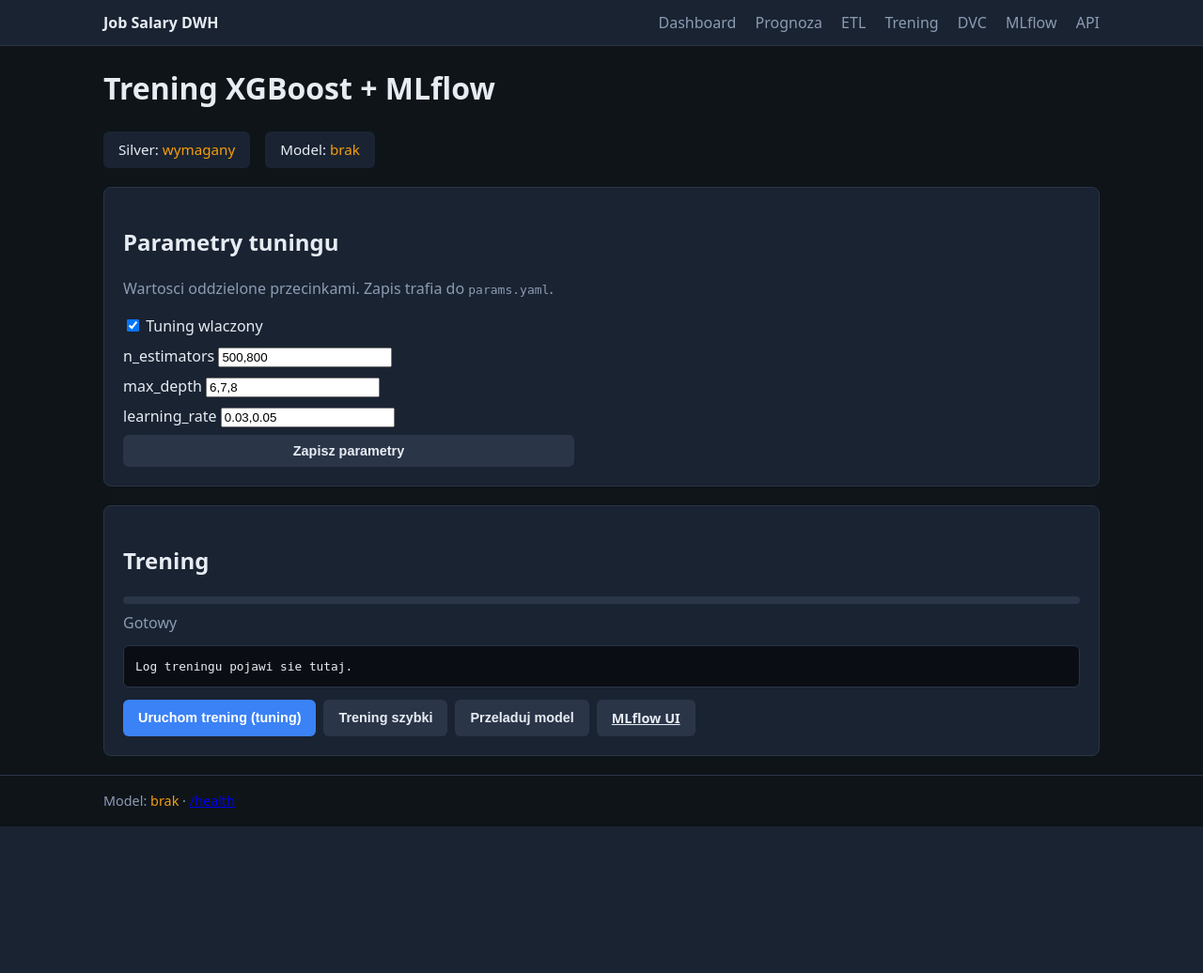
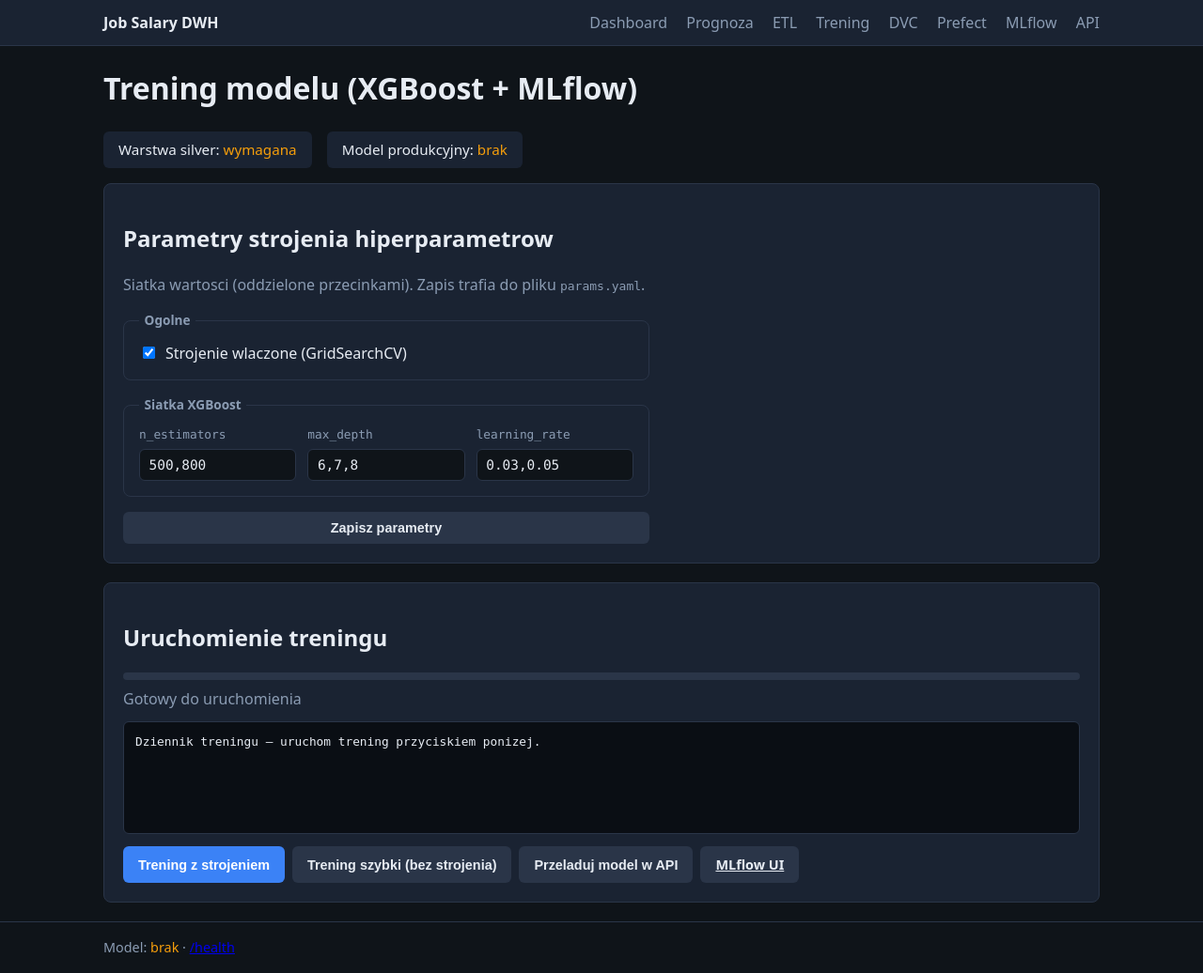
Before and after one commit to Marcin00000/HdProjekt, a FastAPI app: page /docs/training in a window 1280 px wide. Shown: the whole page at 94% size. Before the commit the page ends 880 px from the top, so only its background shows below. Run offline with FastAPI, Linux system fonts and the light colour scheme.

Commit message:
docker + web, naprawa błędów

```diff
--- a/api/static/css/main.css
+++ b/api/static/css/main.css
@@ -128,11 +128,17 @@ main { padding: 2rem 0 3rem; min-height: 60vh; }
   border: 1px solid #2a3548;
   border-radius: 6px;
   padding: 0.75rem;
-  max-height: 220px;
+  min-height: 120px;
+  max-height: 360px;
   overflow: auto;
   font-size: 0.8rem;
+  line-height: 1.45;
   white-space: pre-wrap;
   margin-top: 0.75rem;
+}
+.job-log.job-log-idle {
+  color: var(--muted);
+  font-style: italic;
 }
 .job-log-error { border-color: var(--err); }
 .job-status { margin-top: 0.5rem; }
@@ -149,17 +155,54 @@ main { padding: 2rem 0 3rem; min-height: 60vh; }
   background: linear-gradient(90deg, var(--accent), #60a5fa);
   transition: width 0.4s ease;
 }
+.tuning-panel { margin-top: 1rem; }
 .tuning-form {
+  display: flex;
+  flex-direction: column;
+  gap: 1rem;
+  max-width: 560px;
+}
+.tuning-fieldset {
+  border: 1px solid #2a3548;
+  border-radius: 8px;
+  padding: 0.75rem 1rem 1rem;
+  margin: 0;
+}
+.tuning-fieldset legend {
+  padding: 0 0.35rem;
+  color: var(--muted);
+  font-size: 0.85rem;
+  font-weight: 600;
+}
+.tuning-grid {
   display: grid;
+  grid-template-columns: repeat(auto-fill, minmax(160px, 1fr));
+  gap: 0.75rem;
+}
+.tuning-grid label {
+  display: flex;
+  flex-direction: column;
+  gap: 0.35rem;
+}
+.tuning-label {
+  font-size: 0.8rem;
+  color: var(--muted);
+  font-family: ui-monospace, Consolas, monospace;
+}
+.tuning-check {
+  display: flex;
+  align-items: center;
   gap: 0.5rem;
-  max-width: 480px;
+  cursor: pointer;
 }
 .tuning-form input[type="text"] {
-  padding: 0.4rem;
-  border-radius: 4px;
+  padding: 0.5rem 0.6rem;
+  border-radius: 6px;
   border: 1px solid #2a3548;
   background: var(--bg);
   color: var(--text);
+  font-family: ui-monospace, Consolas, monospace;
+  font-size: 0.9rem;
 }
 .alert-warn {
   background: rgba(245, 158, 11, 0.15);
--- a/api/static/js/operations.js
+++ b/api/static/js/operations.js
@@ -17,11 +17,30 @@ function el(id) {
   return document.getElementById(id);
 }
 
+function logPlaceholder() {
+  const box = el("job-log");
+  if (!box) return "Oczekiwanie na start zadania...";
+  return box.getAttribute("data-placeholder") || box.textContent.trim() || "Oczekiwanie...";
+}
+
 function setJobLog(text, isError) {
   const box = el("job-log");
   if (!box) return;
   box.textContent = text;
   box.className = "job-log" + (isError ? " job-log-error" : "");
+  box.scrollTop = box.scrollHeight;
+}
+
+function appendJobLog(line) {
+  const box = el("job-log");
+  if (!box) return;
+  const prev = box.textContent.trim();
+  const placeholder = logPlaceholder();
+  if (!prev || prev === placeholder) {
+    box.textContent = line;
+  } else {
+    box.textContent = prev + "\n" + line;
+  }
   box.scrollTop = box.scrollHeight;
 }
 
@@ -32,23 +51,45 @@ function setProgress(pct, message) {
   if (statusEl && message) statusEl.textContent = message;
 }
 
-async function pollJob(jobId) {
+function sleep(ms) {
+  return new Promise((r) => setTimeout(r, ms));
+}
+
+async function pollJob(jobId, jobType) {
+  const fastTrain = jobType === "train_fast";
+  let polls = 0;
+
   for (let i = 0; i < 7200; i++) {
     const job = await apiJson(`/api/jobs/${jobId}`);
-    setProgress(job.progress || 0, job.progress_message || `Status: ${job.status}`);
+    polls += 1;
+
+    let pct = job.progress || 0;
+    let msg = job.progress_message || `Status: ${job.status}`;
+
+    if (job.status === "running" && fastTrain && pct < 15 && polls < 3) {
+      pct = Math.min(12, 5 + polls * 3);
+      msg = "Trening szybki — uruchamianie...";
+    }
+
+    setProgress(pct, msg);
+
     if (job.log_lines && job.log_lines.length) {
       setJobLog(job.log_lines.join("\n"), false);
     }
+
     if (job.status === "running" || job.status === "queued") {
-      await new Promise((r) => setTimeout(r, 1500));
+      const delay = polls <= 2 ? 600 : fastTrain ? 900 : 1500;
+      await sleep(delay);
       continue;
     }
+
     if (job.status === "success") {
       setProgress(100, "Zakonczono pomyslnie");
       if (job.log_lines?.length) setJobLog(job.log_lines.join("\n"), false);
       else if (job.result) setJobLog(JSON.stringify(job.result, null, 2), false);
       return job;
     }
+
     const errText = job.error || "Zadanie nie powiodlo sie";
     if (job.log_lines?.length) setJobLog(job.log_lines.join("\n") + "\n\n" + errText, true);
     else setJobLog(errText, true);
@@ -57,25 +98,76 @@ async function pollJob(jobId) {
   throw new Error("Przekroczono czas oczekiwania na zadanie");
 }
 
-async function startJob(jobType, extraBody = {}) {
+async function refreshEtlSummary() {
+  const section = el("etl-last-run-section");
+  const pre = el("etl-last-summary");
+  if (!pre) return;
+  try {
+    const data = await apiJson("/api/summaries/etl");
+    if (data.present && data.text) {
+      pre.textContent = data.text;
+      if (section) section.style.display = "";
+    }
+  } catch (_) {}
+}
+
+async function refreshPathsStatus() {
+  try {
+    const st = await apiJson("/api/system/status");
+    const p = st.paths || {};
+    document.querySelectorAll("[data-path-key]").forEach((node) => {
+      const key = node.getAttribute("data-path-key");
+      const ok = p[key];
+      const okEl = node.querySelector(".path-ok");
+      const warnEl = node.querySelector(".path-warn");
+      if (okEl) okEl.style.display = ok ? "" : "none";
+      if (warnEl) warnEl.style.display = ok ? "none" : "";
+      const azureNote = node.querySelector(".path-azure");
+      if (azureNote) azureNote.style.display = key === "raw_csv" && p.raw_csv_azure ? "" : "none";
+      const localNote = node.querySelector(".path-local");
+      if (localNote) localNote.style.display = key === "raw_csv" && p.raw_csv_local ? "" : "none";
+    });
+  } catch (_) {}
+}
+
+async function startJob(jobType, extraBody = {}, options = {}) {
   const busy = await apiJson("/api/system/status");
   if (busy.job_busy) {
     throw new Error("Inne zadanie jest juz uruchomione.");
   }
-  setProgress(0, "Uruchamianie...");
-  setJobLog("", false);
+
+  const placeholder = logPlaceholder();
+  setProgress(0, "Uruchamianie zadania...");
+  setJobLog(placeholder, false);
+  await sleep(400);
+
+  appendJobLog(`--- ${new Date().toLocaleTimeString("pl-PL")} — zlecenie: ${jobType} ---`);
+
   const job = await apiJson("/api/jobs", {
     method: "POST",
     headers: { "Content-Type": "application/json" },
     body: JSON.stringify({ job_type: jobType, ...extraBody }),
   });
-  setJobLog(`Zadanie ${job.id} (${job.job_type})...\n`, false);
-  const done = await pollJob(job.id);
-  if (jobType.startsWith("train") || jobType.startsWith("dvc")) {
+
+  appendJobLog(`Zadanie ${job.id} w kolejce (typ: ${job.job_type})`);
+
+  const done = await pollJob(job.id, jobType);
+
+  if (jobType.startsWith("train") || (jobType.startsWith("dvc") && jobType !== "dvc_push")) {
     try {
       await apiJson("/api/model/reload", { method: "POST" });
     } catch (_) {}
   }
+
+  if (options.refresh === "etl") {
+    await refreshEtlSummary();
+    await refreshPathsStatus();
+  }
+
+  if (!options.skipReload) {
+    location.reload();
+  }
+
   return done;
 }
 
@@ -83,11 +175,13 @@ function bindJobButtons() {
   document.querySelectorAll("[data-job]").forEach((btn) => {
     btn.addEventListener("click", async () => {
       const jobType = btn.getAttribute("data-job");
+      const skipReload = btn.hasAttribute("data-skip-reload");
+      const refresh = btn.getAttribute("data-refresh") || "";
+
       btn.disabled = true;
       document.querySelectorAll("[data-job]").forEach((b) => (b.disabled = true));
       try {
-        await startJob(jobType);
-        if (!window.skipJobReload) location.reload();
+        await startJob(jobType, {}, { skipReload, refresh });
       } catch (e) {
         alert("Blad: " + e.message);
       } finally {
--- a/api/templates/base.html
+++ b/api/templates/base.html
@@ -17,6 +17,7 @@
         <a href="/docs/etl">ETL</a>
         <a href="/docs/training">Trening</a>
         <a href="/docs/dvc">DVC</a>
+        <a href="/prefect" target="_blank" rel="noopener">Prefect</a>
         <a href="/mlflow" target="_blank" rel="noopener">MLflow</a>
         <a href="/docs">API</a>
       </nav>
--- a/api/templates/docs_training.html
+++ b/api/templates/docs_training.html
@@ -1,37 +1,57 @@
 {% extends "base.html" %}
 {% block title %}Trening modelu{% endblock %}
 {% block content %}
-<h1>Trening XGBoost + MLflow</h1>
+<h1>Trening modelu (XGBoost + MLflow)</h1>
 
 <section class="status-grid">
-  <div class="status-item">Silver: {% if paths.silver %}<span class="ok">tak</span>{% else %}<span class="warn">wymagany</span>{% endif %}</div>
-  <div class="status-item">Model: {% if paths.model %}<span class="ok">tak</span>{% else %}<span class="warn">brak</span>{% endif %}</div>
+  <div class="status-item">Warstwa silver: {% if paths.silver %}<span class="ok">dostepna</span>{% else %}<span class="warn">wymagana</span>{% endif %}</div>
+  <div class="status-item">Model produkcyjny: {% if paths.model %}<span class="ok">zaladowany</span>{% else %}<span class="warn">brak</span>{% endif %}</div>
 </section>
 
-<section class="ops-panel">
-  <h2>Parametry tuningu</h2>
-  <p class="muted">Wartosci oddzielone przecinkami. Zapis trafia do <code>params.yaml</code>.</p>
+<section class="ops-panel tuning-panel">
+  <h2>Parametry strojenia hiperparametrow</h2>
+  <p class="muted">Siatka wartosci (oddzielone przecinkami). Zapis trafia do pliku <code>params.yaml</code>.</p>
   <form id="tuning-form" class="tuning-form">
-    <label><input type="checkbox" id="tuning-enabled" {% if tuning_enabled %}checked{% endif %}> Tuning wlaczony</label>
-    <label>n_estimators <input id="grid-n" value="{{ grid_n }}"></label>
-    <label>max_depth <input id="grid-d" value="{{ grid_d }}"></label>
-    <label>learning_rate <input id="grid-lr" value="{{ grid_lr }}"></label>
+    <fieldset class="tuning-fieldset">
+      <legend>Ogolne</legend>
+      <label class="tuning-check">
+        <input type="checkbox" id="tuning-enabled" {% if tuning_enabled %}checked{% endif %}>
+        Strojenie wlaczone (GridSearchCV)
+      </label>
+    </fieldset>
+    <fieldset class="tuning-fieldset">
+      <legend>Siatka XGBoost</legend>
+      <div class="tuning-grid">
+        <label>
+          <span class="tuning-label">n_estimators</span>
+          <input id="grid-n" type="text" value="{{ grid_n }}" placeholder="500, 800">
+        </label>
+        <label>
+          <span class="tuning-label">max_depth</span>
+          <input id="grid-d" type="text" value="{{ grid_d }}" placeholder="6, 7, 8">
+        </label>
+        <label>
+          <span class="tuning-label">learning_rate</span>
+          <input id="grid-lr" type="text" value="{{ grid_lr }}" placeholder="0.03, 0.05">
+        </label>
+      </div>
+    </fieldset>
     <button type="submit" class="btn-secondary">Zapisz parametry</button>
   </form>
 </section>
 
 <section class="ops-panel">
-  <h2>Trening</h2>
+  <h2>Uruchomienie treningu</h2>
   <div class="progress-wrap">
     <div class="progress-bar" id="job-progress-bar" style="width:0%"></div>
   </div>
-  <div id="job-status" class="job-status muted">Gotowy</div>
-  <pre id="job-log" class="job-log">Log treningu pojawi sie tutaj.</pre>
+  <div id="job-status" class="job-status muted">Gotowy do uruchomienia</div>
+  <pre id="job-log" class="job-log" data-placeholder="Dziennik treningu — uruchom trening przyciskiem ponizej.">Dziennik treningu — uruchom trening przyciskiem ponizej.</pre>
   <div class="btn-row">
-    <button type="button" class="btn-primary" id="btn-train">Uruchom trening (tuning)</button>
-    <button type="button" class="btn-secondary" id="btn-train-fast">Trening szybki</button>
-    <button type="button" class="btn-secondary" onclick="fetch('/api/model/reload',{method:'POST'}).then(()=>location.reload())">Przeladuj model</button>
-    <a class="btn-secondary" href="/mlflow" target="_blank">MLflow UI</a>
+    <button type="button" class="btn-primary" id="btn-train">Trening z strojeniem</button>
+    <button type="button" class="btn-secondary" id="btn-train-fast">Trening szybki (bez strojenia)</button>
+    <button type="button" class="btn-secondary" onclick="fetch('/api/model/reload',{method:'POST'}).then(()=>location.reload())">Przeladuj model w API</button>
+    <a class="btn-secondary" href="/mlflow" target="_blank" rel="noopener">MLflow UI</a>
   </div>
 </section>
 
@@ -63,9 +83,11 @@ document.getElementById("tuning-form")?.addEventListener("submit", async (e) =>
       learning_rate: parseList(document.getElementById("grid-lr").value, true),
     }),
   });
-  alert("Zapisano params.yaml");
+  alert("Zapisano parametry w params.yaml");
 });
-document.getElementById("btn-train")?.addEventListener("click", () => startJob("train"));
-document.getElementById("btn-train-fast")?.addEventListener("click", () => startJob("train_fast"));
+document.getElementById("btn-train")?.addEventListener("click", () =>
+  startJob("train", {}, { skipReload: false }));
+document.getElementById("btn-train-fast")?.addEventListener("click", () =>
+  startJob("train_fast", {}, { skipReload: false }));
 </script>
 {% endblock %}
--- a/docker-compose.yml
+++ b/docker-compose.yml
@@ -6,6 +6,7 @@ services:
     ports:
       - "8080:8000"
       - "5000:5000"
+      - "4200:4200"
     env_file:
       - path: .env
         required: false
@@ -16,6 +17,8 @@ services:
       MLFLOW_HOST: "0.0.0.0"
       MLFLOW_PUBLIC_URL: http://127.0.0.1:5000
       PREFECT_UI_URL: http://127.0.0.1:4200
+      PREFECT_PUBLIC_URL: http://127.0.0.1:4200
+      PREFECT_API_URL: http://127.0.0.1:4200/api
       PREFECT_SERVER_ANALYTICS_ENABLED: "false"
       API_SKIP_MODEL_LOAD: "0"
     volumes:
```
Also changed, not shown: api/routes/jobs_api.py (+14 -12 lines), api/routes/portal.py (+32 -20 lines), api/templates/docs_dvc.html (+23 -13 lines), api/templates/docs_etl.html (+33 -18 lines), api/templates/predict.html (+6 -5 lines), docker/start_prefect_background.py (added, +30 -0 lines), src/train/train_model.py (+51 -25 lines), 3 other files.
